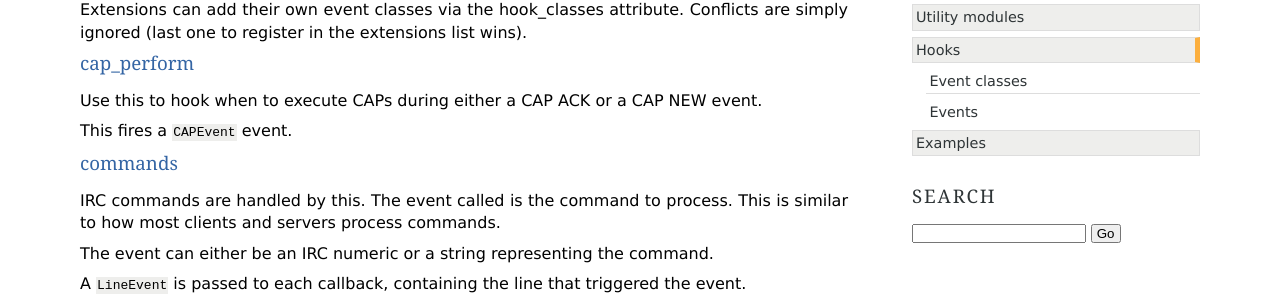
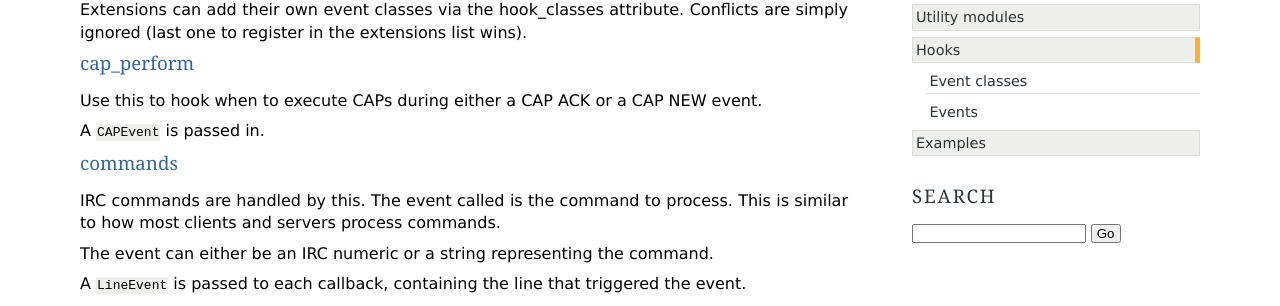
Before and after one commit to foxkit-us/PyIRC, a Sphinx documentation site: the page built from doc/hooks.rst, in a window 1280 px wide. Shown: the part 459-765 px from the top of the page. Built offline with Sphinx 7.4.7, drawn with Linux system fonts in a browser that asks for light colours.

Commit message:
hooks: tweak wording

```diff
--- a/doc/hooks.rst
+++ b/doc/hooks.rst
@@ -30,7 +30,7 @@ cap_perform
 Use this to hook when to execute CAPs during either a CAP ACK or a CAP NEW
 event.
 
-This fires a ``CAPEvent`` event.
+A ``CAPEvent`` is passed in.
 
 commands
 ^^^^^^^^
```
